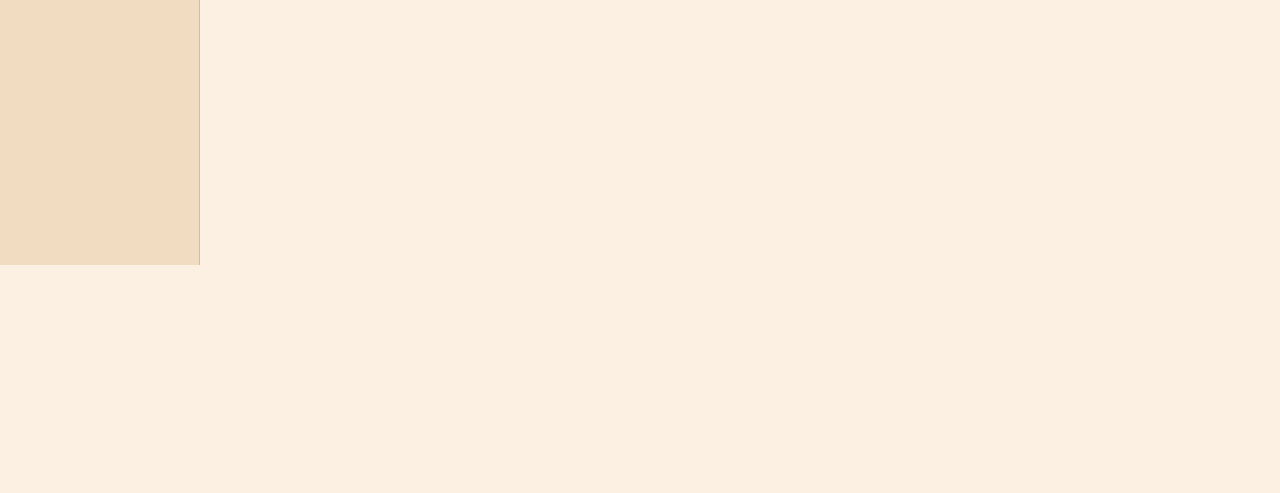
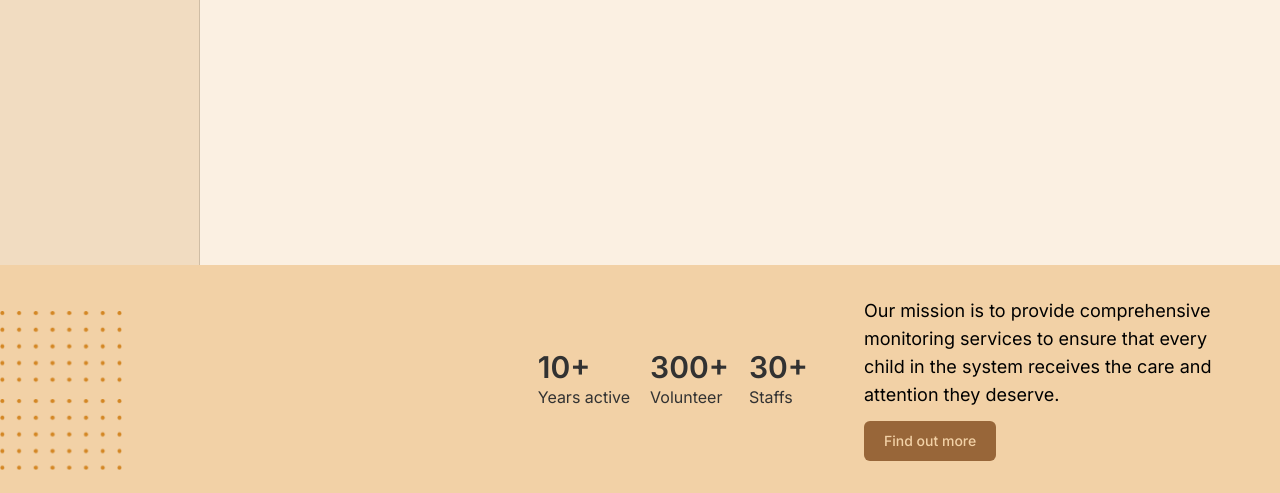
Before and after one commit to Favourz1/ward-watch-web, a website built with Vite: page index.html in a window 1280 px wide. Shown: the part 535-1028 px from the top of the page. Before the commit the page ends 800 px from the top, so only its background shows below. Built offline with nearby package versions, Linux system fonts and the light colour scheme.

Commit message:
Chore: counter sections

```diff
--- a/assets/css/style.css
+++ b/assets/css/style.css
@@ -26,7 +26,7 @@ body {
 }
 
 .cta-btn{
-  @apply flex items-center justify-center min-w-28 h-10 rounded-md px-5 py-2 bg-primary-orange text-white font-medium text-sm hover:opacity-90;
+  @apply flex items-center justify-center min-w-28 h-10 rounded-md px-5 py-2 bg-primary-orange text-white font-medium text-sm hover:opacity-90 hover:shadow;
 }
 
 .hero-img-container{
@@ -35,6 +35,7 @@ body {
   background-color: #eee;
   background-image: url("../img/hero-img-1.png");
   background-size: cover;
+  background-repeat: no-repeat;
   overflow: hidden;
   border-radius: 16px;
   -webkit-border-radius: 16px;
@@ -43,6 +44,18 @@ body {
   -o-border-radius: 16px;
   animation: loading 1.5s infinite;
   -webkit-animation: loading 1.5s infinite;
+}
+
+.dots-illustration{
+  position: absolute;
+  left: 0;
+  top: 20%;
+  height: 70%;
+  width: 10%;
+  background-image: url("../img/dots.png");
+  background-repeat: space;
+  background-size: 95%;
+  z-index: 20;
 }
 
 
--- a/index.html
+++ b/index.html
@@ -90,7 +90,7 @@
           </div>
         </aside>
 
-        <div class="min-h-full p-8 w-[calc(100%-12.5rem)]">
+        <div class="container mx-auto min-h-full p-8 w-[calc(100%-12.5rem)]">
           <div class="flex flex-col md:flex-row md:items-center gap-12">
 
             <div class="relative w-1/2 flex flex-col gap-5">
@@ -162,6 +162,40 @@
       </div>
     </section>
 
+    <section class="relative bg-[#F2D1A6] min-h-[200px] py-8">
+      <div class="container mx-auto px-8">
+        <div class="flex flex-col md:flex-row items-center justify-end gap-14">
+
+          <div class="dots-illustration hidden md:flex"></div>
+
+          <div class="flex items-center gap-5 text-[#323232]">
+            <div>
+              <h6 class="text-3xl font-semibold">10+</h6>
+              <p>Years active</p>
+            </div>
+            <div>
+              <h6 class="text-3xl font-semibold">300+</h6>
+              <p>Volunteer</p>
+            </div>
+            <div>
+              <h6 class="text-3xl font-semibold">30+</h6>
+              <p>Staffs</p>
+            </div>
+          </div>
+
+          <div class="max-w-sm">
+            <p class="text-lg mb-3">
+              Our mission is to provide comprehensive monitoring services to ensure that every child in the system
+              receives the care
+              and attention they deserve.
+            </p>
+            <button class="cta-btn bg-[#986639] text-[#F2D1A6]">
+              Find out more
+            </button>
+          </div>
+        </div>
+      </div>
+    </section>
   </main>
 
   <!-- <script type="module" src="/main.js"></script> -->
```
Also changed, not shown: assets/img/dots.png (added).
